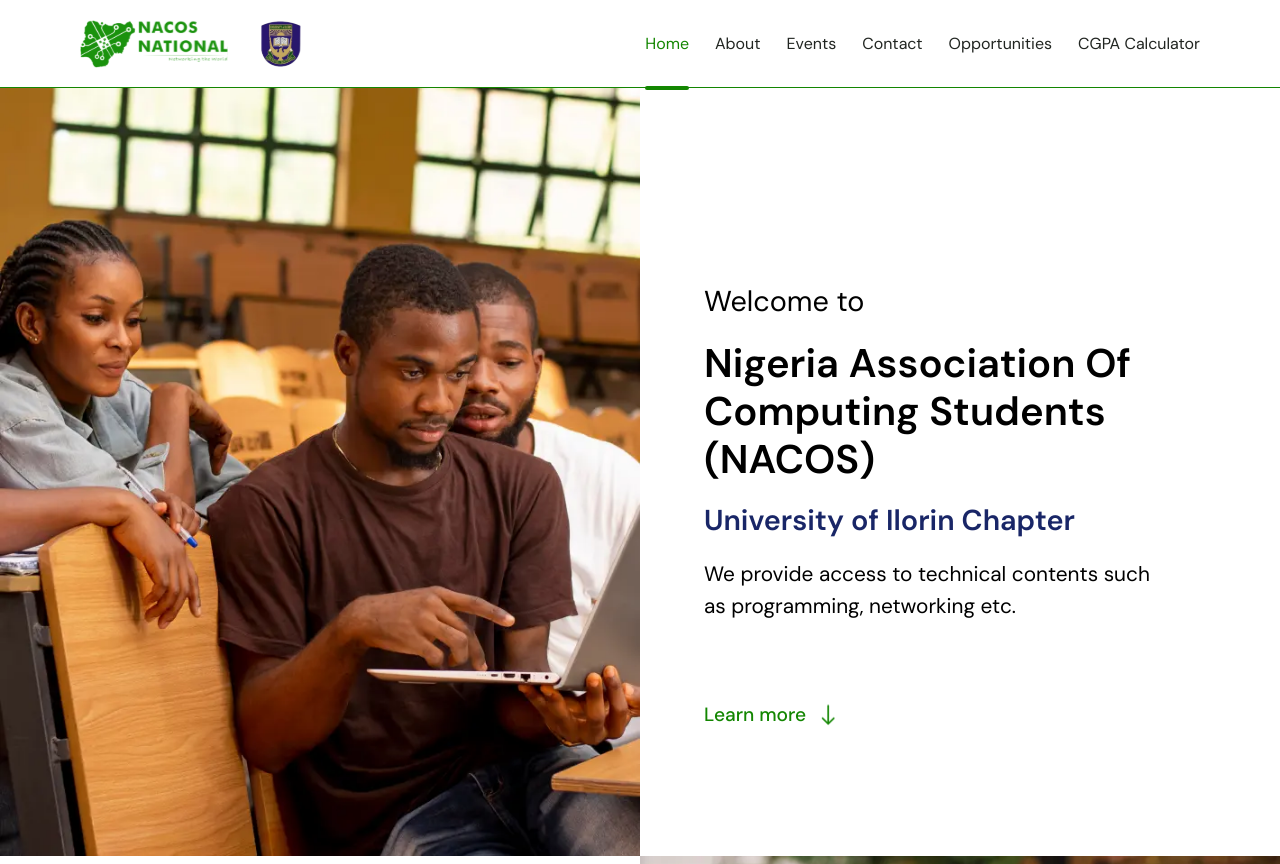
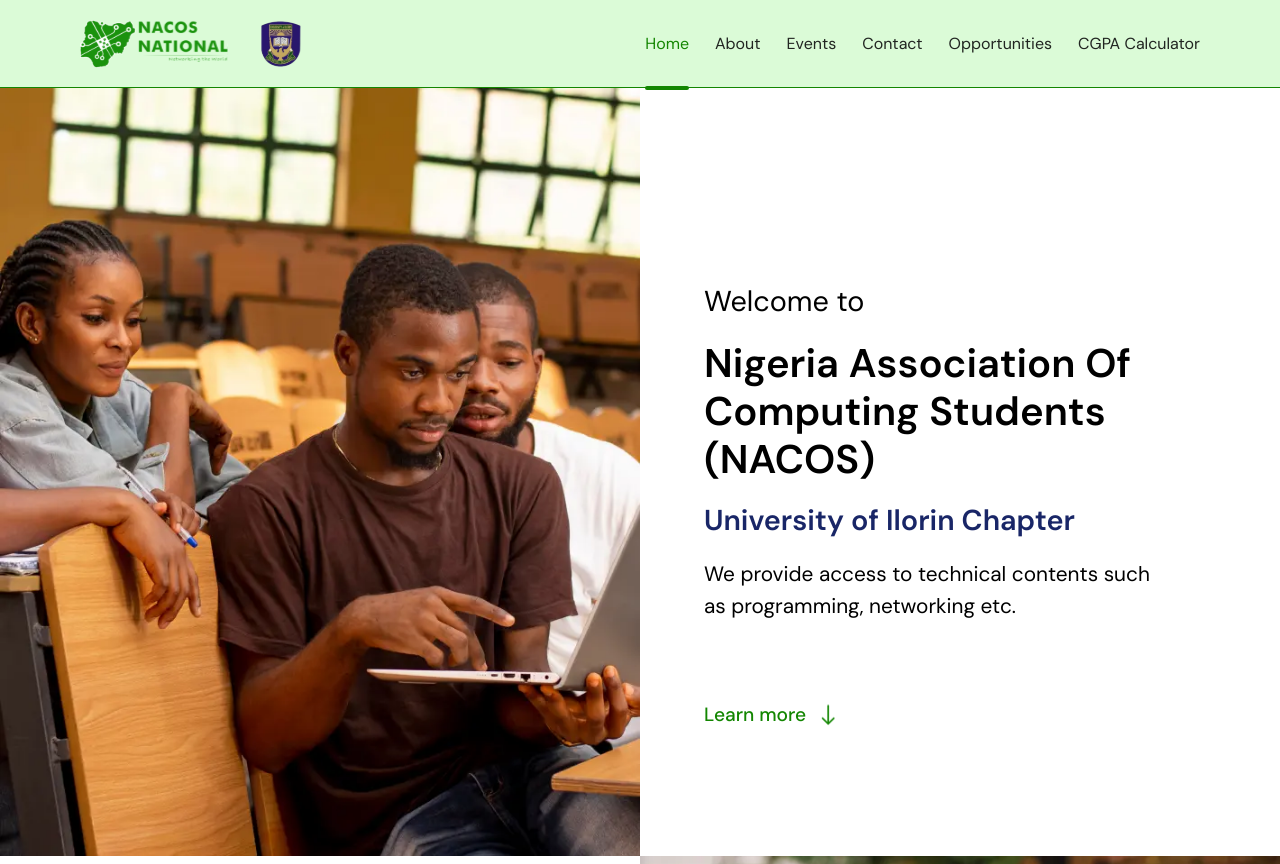
Before and after one commit to nacossuil/Uil-Nacos-Web, a React (Vite) app in the folder frontend/: page / in a window 1280 px wide. Shown: the top 864 px of the page. Built offline with nearby package versions, Linux system fonts and the light colour scheme.

Commit message:
fixed initial navbar background colour

```diff
--- a/frontend/src/components/Navbar/Navbar.css
+++ b/frontend/src/components/Navbar/Navbar.css
@@ -14,6 +14,7 @@
     top: 0;
     transition: background 0.3s;
     z-index: 99;
+    background-color: #DBFBD7;
 }
 
 nav {
```
